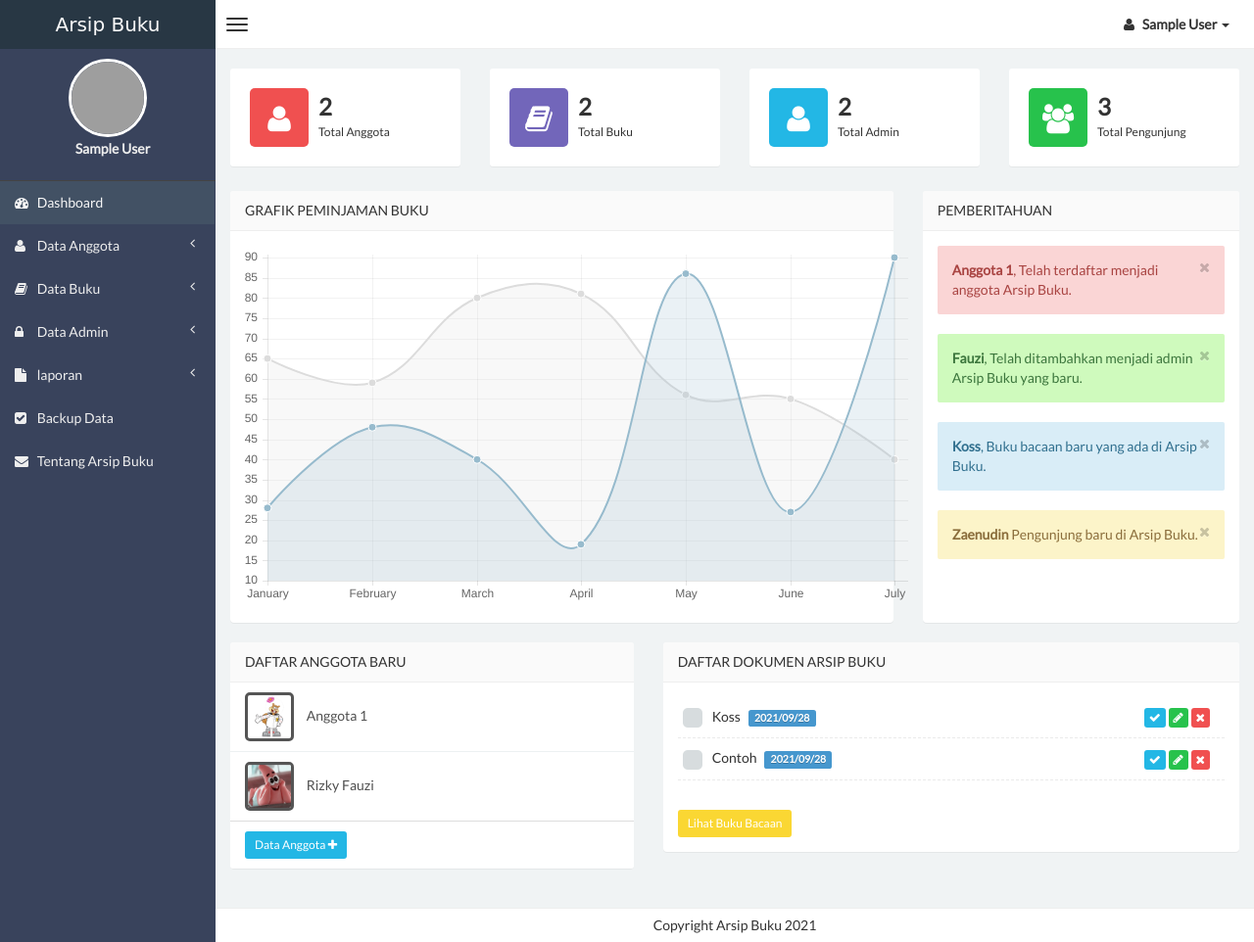
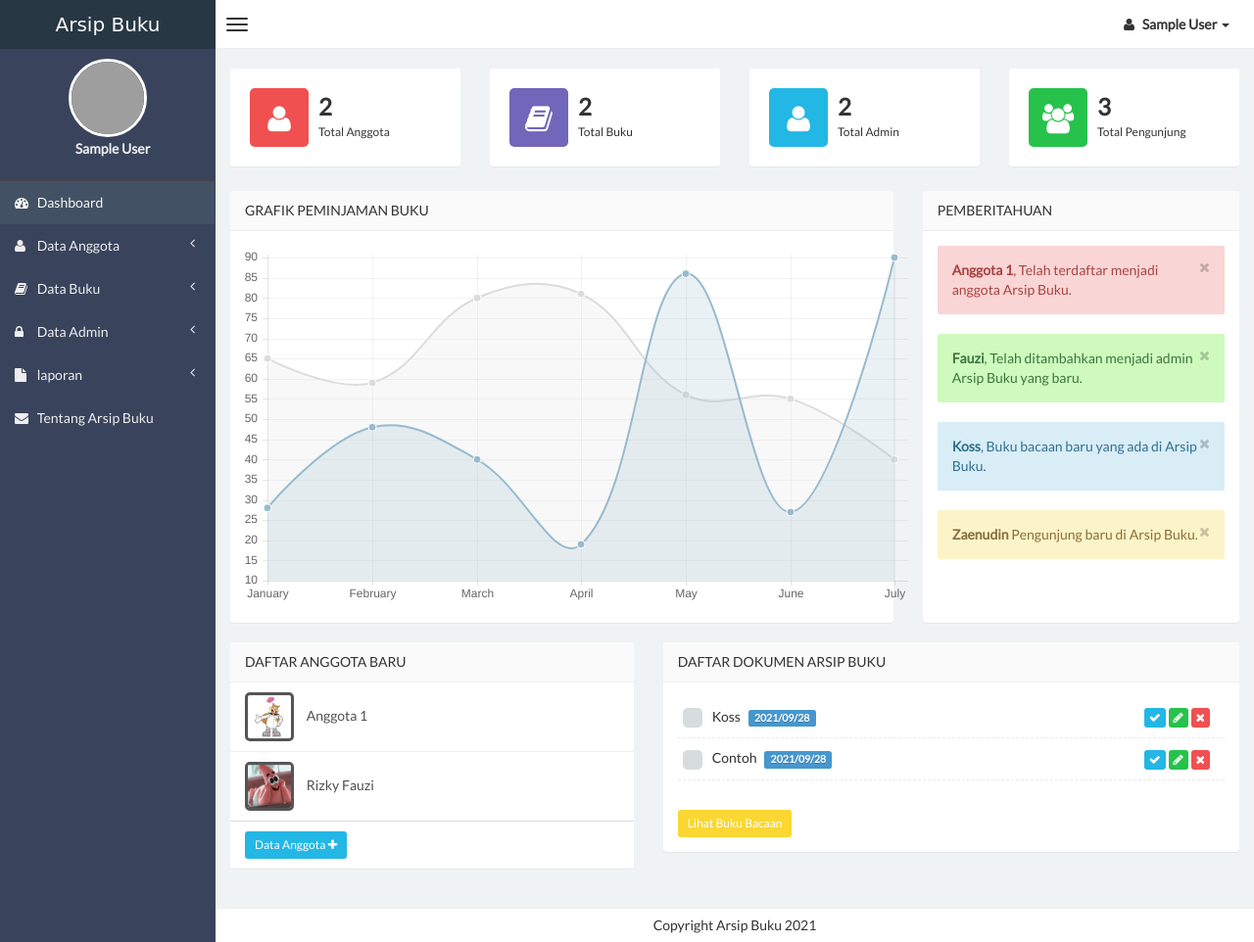
Before and after one commit to rezkynurfauzi/Arsip, a PHP site: page /admin/index.php in a window 1280 px wide. Shown: the whole page at 98% size. Run offline with PHP 8.4, Linux system fonts and the light colour scheme; the visitor is signed in with stand-in values (Sample User, id 1); data comes from the database, SQL or seed files in the repository; some libraries are stand-ins or nearby versions; grey boxes are pictures that could not be loaded.

Commit message:
Update menu.php

```diff
--- a/admin/menu.php
+++ b/admin/menu.php
@@ -51,11 +51,6 @@
                                     </ul>
                                 </li>
                                 <li>
-                                    <a href="backup.php">
-                                        <i class="fa fa-check-square"></i> <span>Backup Data</span>
-                                    </a>
-                                </li>
-                                <li>
                                     <a href="tentang.php">
                                         <i class="fa fa-envelope"></i> <span>Tentang Arsip Buku</span>
                                     </a>
```
